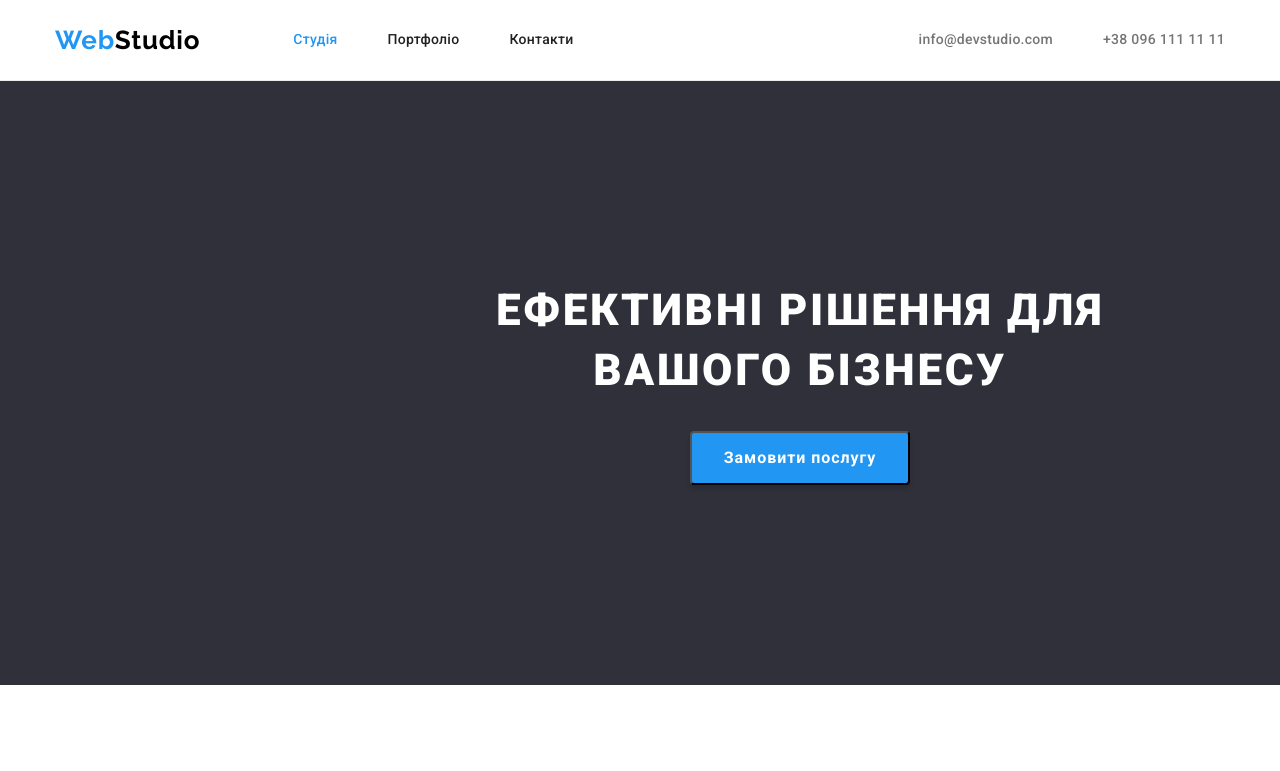
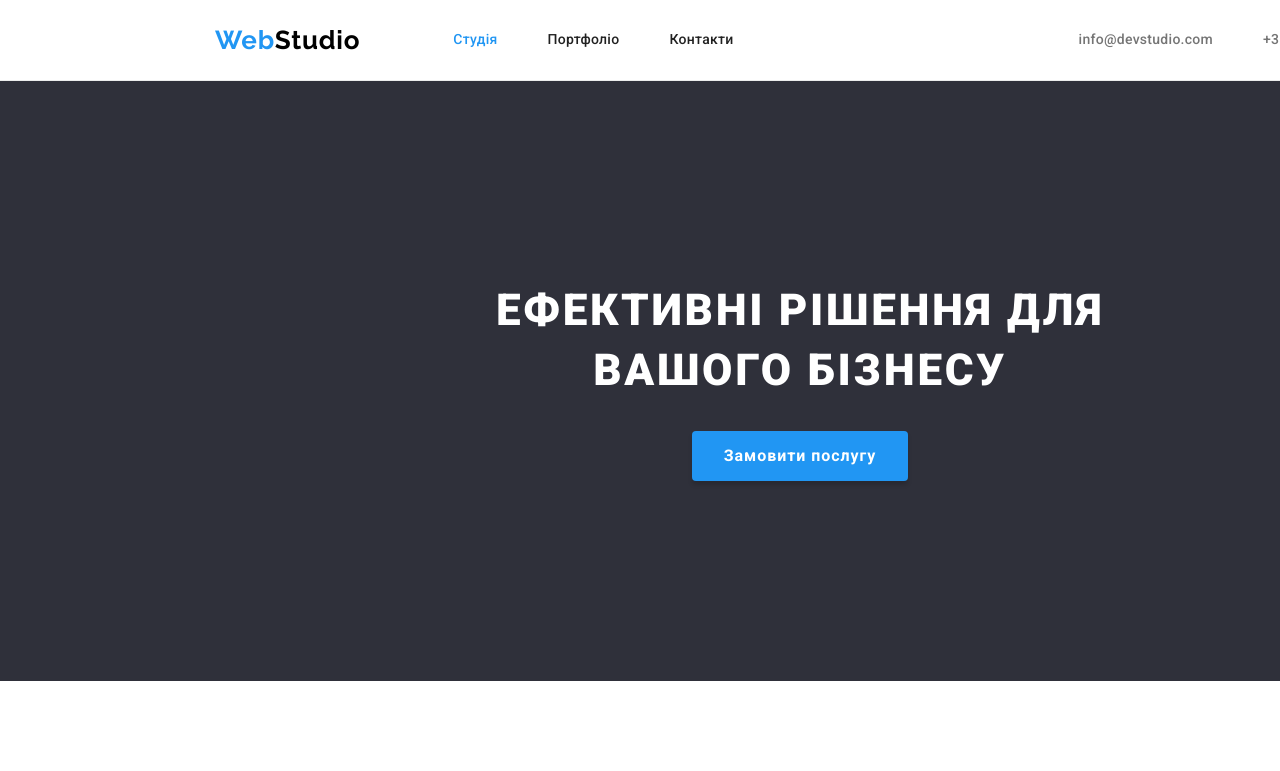
Before and after one commit to AntoninaGrebeniuk/goit-markup-hw-03, a plain HTML site: page index.html in a window 1280 px wide. Shown: the top 771 px of the page. Drawn offline with nearby package versions, Linux system fonts and the light colour scheme.

Commit message:
Обновление стилей

```diff
--- a/css/styles.css
+++ b/css/styles.css
@@ -82,6 +82,10 @@ img {
 
 /* -----Шапка сайта----- */
 .header {
+  margin-left: auto;
+  margin-right: auto;
+
+  width: 1600px;
   border-bottom: 1px solid #ececec;
 }
 
@@ -210,6 +214,7 @@ img {
   box-shadow: 0px 4px 4px rgba(0, 0, 0, 0.15);
   cursor: pointer;
   border-radius: 4px;
+  border: transparent;
 }
 
 .hero-btn:hover,
```
